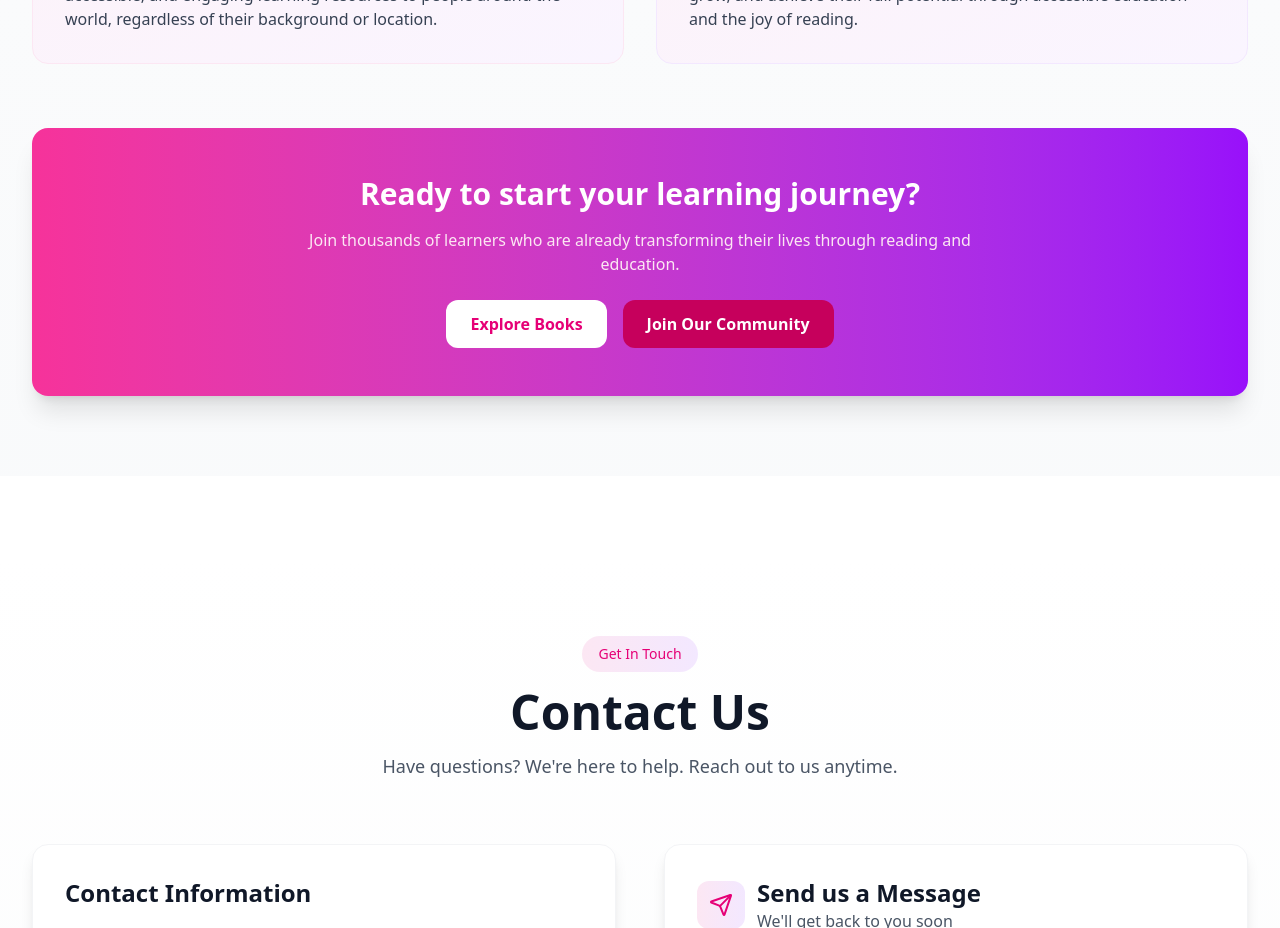
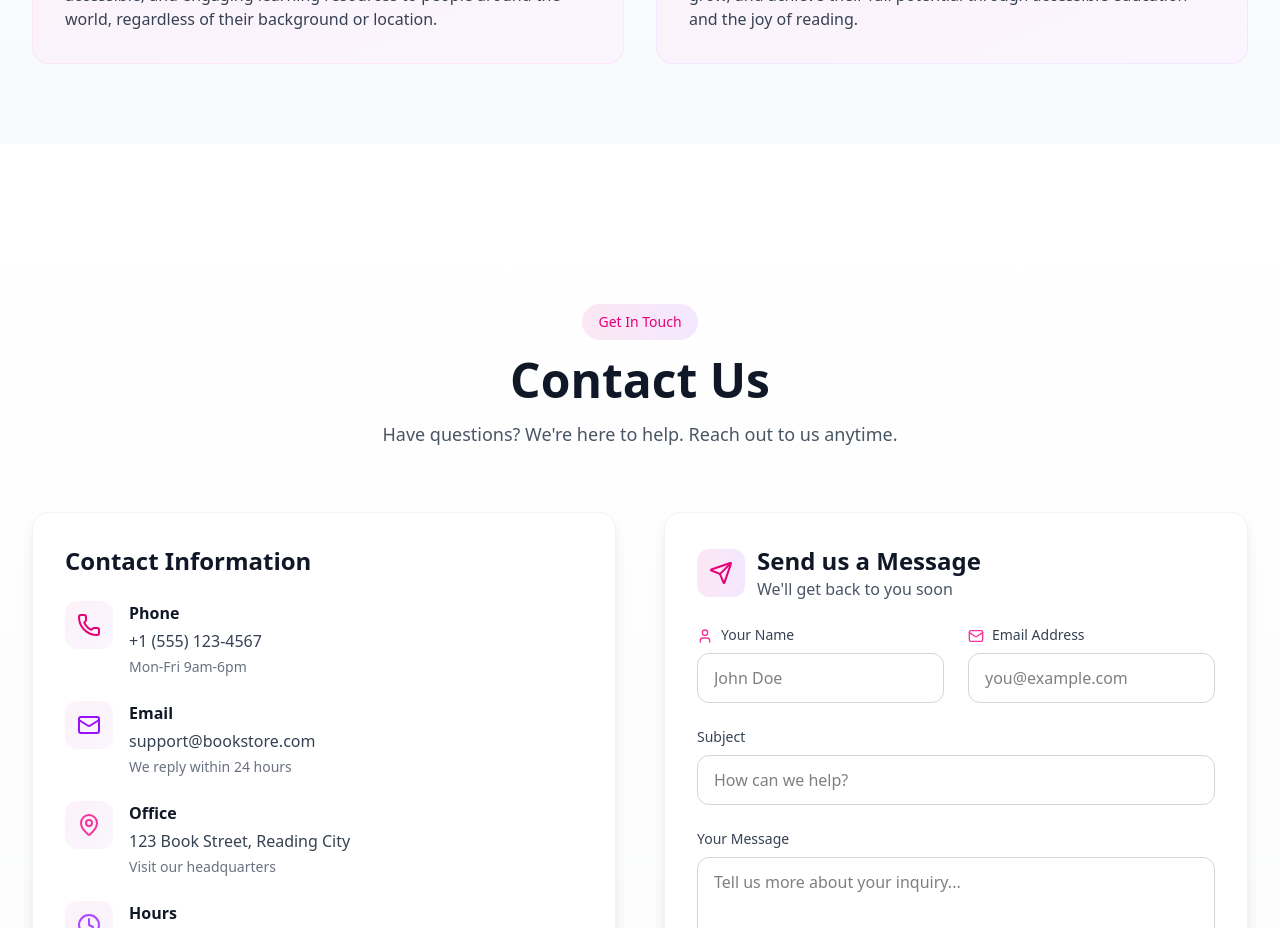
Before and after one commit to AliRajag51/BookStore, a React (Vite) app in the folder frontend/: page / in a window 1280 px wide. Shown: the part 4200-5128 px from the top of the page. Built offline with nearby package versions, Linux system fonts and the light colour scheme.

Commit message:
Removed a section from About Us and added Axios for API data handling

```diff
--- a/frontend/src/pages/Home/AboutUs.jsx
+++ b/frontend/src/pages/Home/AboutUs.jsx
@@ -218,31 +218,6 @@ function AboutUs() {
             className="border-purple-100"
           />
         </div>
-
-        {/* CTA */}
-        <div className="mt-16 bg-gradient-to-r from-pink-500 to-purple-600 rounded-2xl p-8 md:p-12 text-center text-white shadow-xl">
-          <h2 className="text-2xl md:text-3xl font-bold mb-4">
-            Ready to start your learning journey?
-          </h2>
-          <p className="text-pink-100 mb-6 max-w-2xl mx-auto">
-            Join thousands of learners who are already transforming their lives
-            through reading and education.
-          </p>
-          <div className="flex flex-col sm:flex-row gap-4 justify-center">
-            <a
-              href="/#free-courses"
-              className="inline-flex px-6 py-3 bg-white text-pink-600 font-semibold rounded-xl hover:bg-gray-100 transition transform hover:-translate-y-0.5"
-            >
-              Explore Books
-            </a>
-            <a
-              href="/#contact"
-              className="inline-flex px-6 py-3 bg-pink-700 text-white font-semibold rounded-xl hover:bg-pink-800 transition transform hover:-translate-y-0.5"
-            >
-              Join Our Community
-            </a>
-          </div>
-        </div>
       </div>
     </section>
   );
--- a/frontend/vite.config.js
+++ b/frontend/vite.config.js
@@ -1,8 +1,17 @@
-import { defineConfig } from "vite";
-import react from "@vitejs/plugin-react";
-import tailwindcss from "@tailwindcss/vite";
+import { defineConfig } from 'vite'
+import react from '@vitejs/plugin-react'
+import tailwind from '@tailwindcss/vite'
 
-// https://vite.dev/config/
+// https://vitejs.dev/config/
 export default defineConfig({
-  plugins: [react(), tailwindcss()],
-});
+  plugins: [react(), tailwind()],
+  server: {
+    proxy: {
+      '/api': {
+        target: 'http://localhost:3000',
+        changeOrigin: true,
+        secure: false,
+      },
+    },
+  },
+})
```
Also changed, not shown: frontend/package.json (+5 -4 lines), 1 other file (tests, documents, lock files or other folders).
